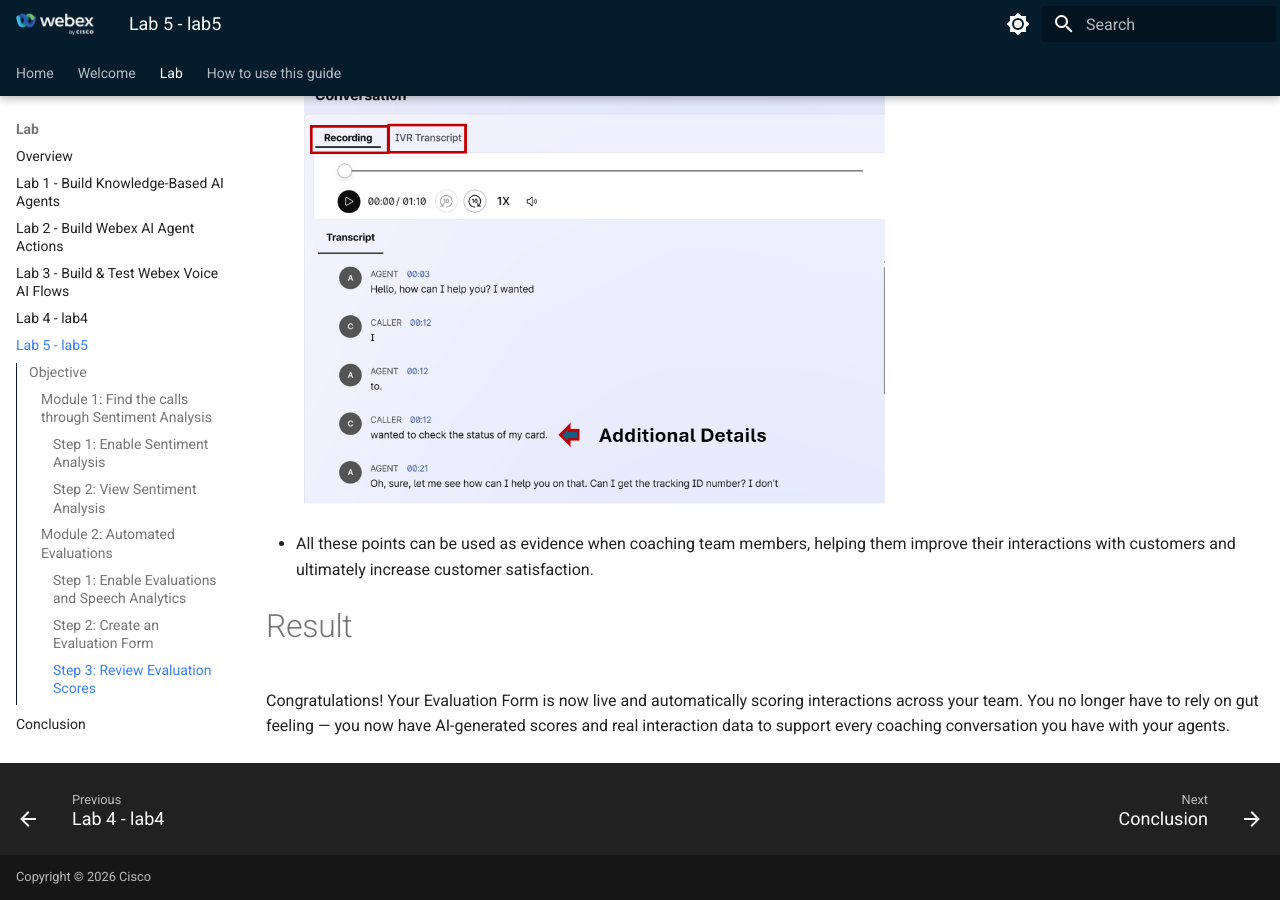
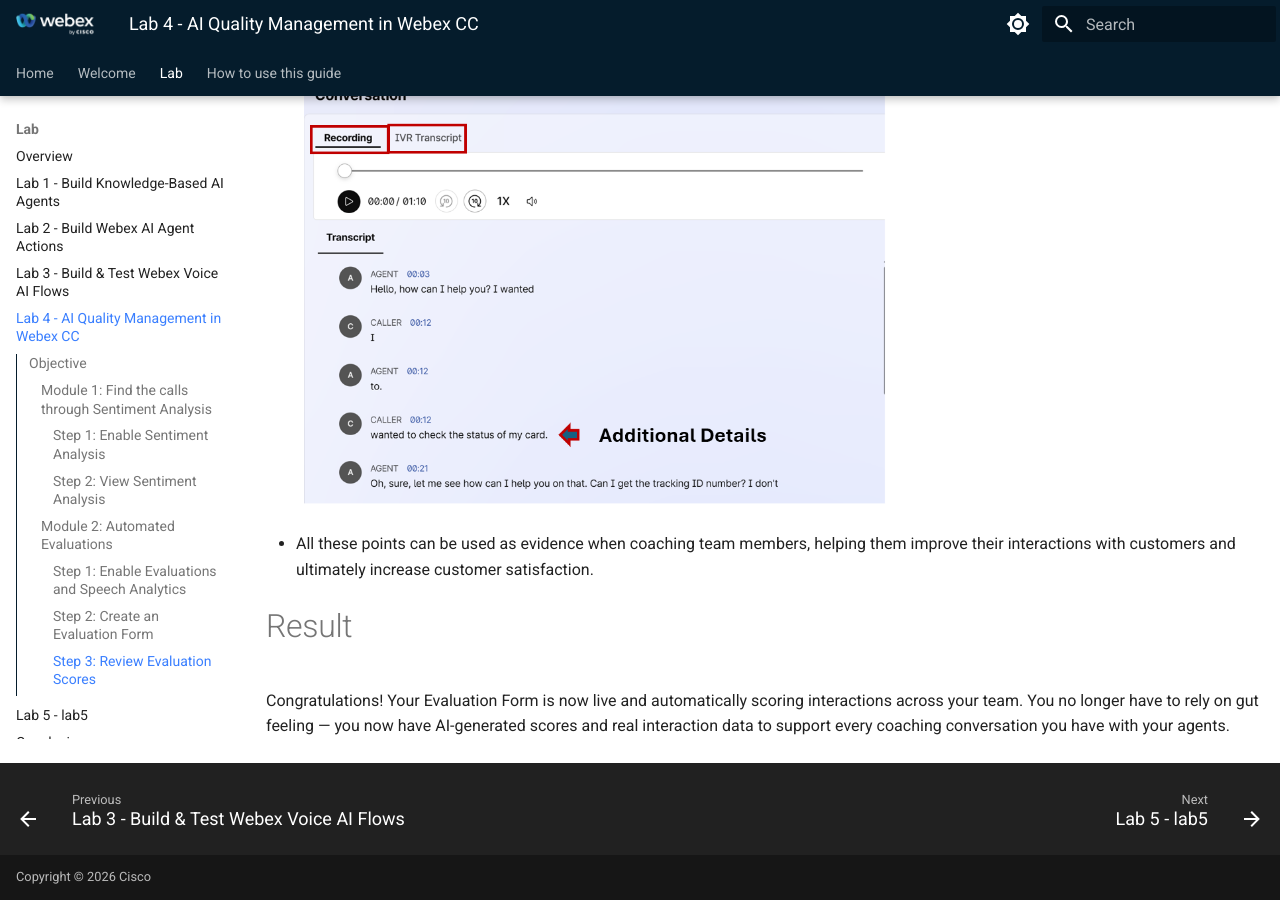
Before and after one commit to WebexCC-SA/LAB-11175, an MkDocs documentation site: the page built from docs/Excercise5.md, in a window 1280 px wide and 900 px high, scrolled down 13909 px. Built offline with MkDocs 1.6.1 and Material for MkDocs 9.7.7, drawn with Linux system fonts in a browser that asks for light colours.

Commit message:
Update mkdocs.yml

```diff
--- a/mkdocs.yml
+++ b/mkdocs.yml
@@ -92,8 +92,8 @@
       - Lab 1 - Build Knowledge-Based AI Agents : Excercise1.md
       - Lab 2 - Build Webex AI Agent Actions : Excercise2.md
       - Lab 3 - Build & Test Webex Voice AI Flows : Excercise3.md
-      - Lab 4 - lab4 : Excercise4.md
-      - Lab 5 - lab5 : Excercise5.md
+      - Lab 4 - AI Quality Management in Webex CC : Excercise5.md
+      - Lab 5 - lab5 : Excercise4.md
       - Conclusion: conclusion.md
   - How to use this guide:
       - Setting up and using the tool:
```
